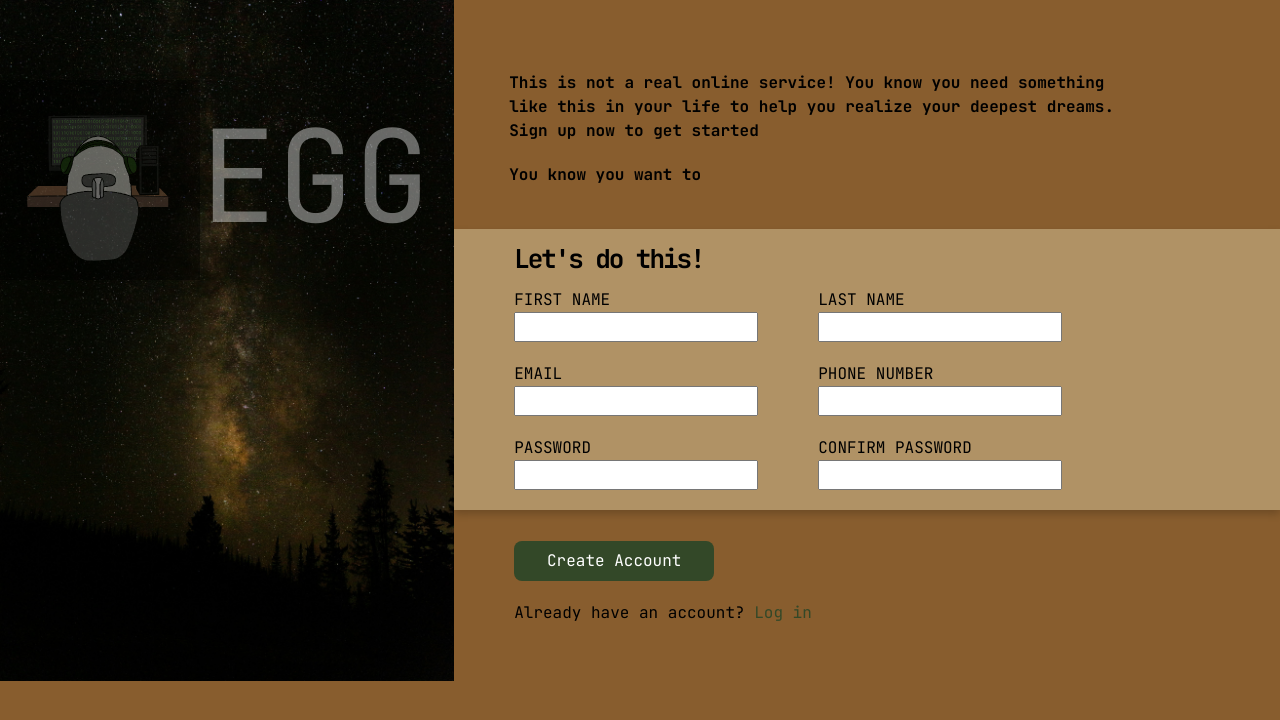
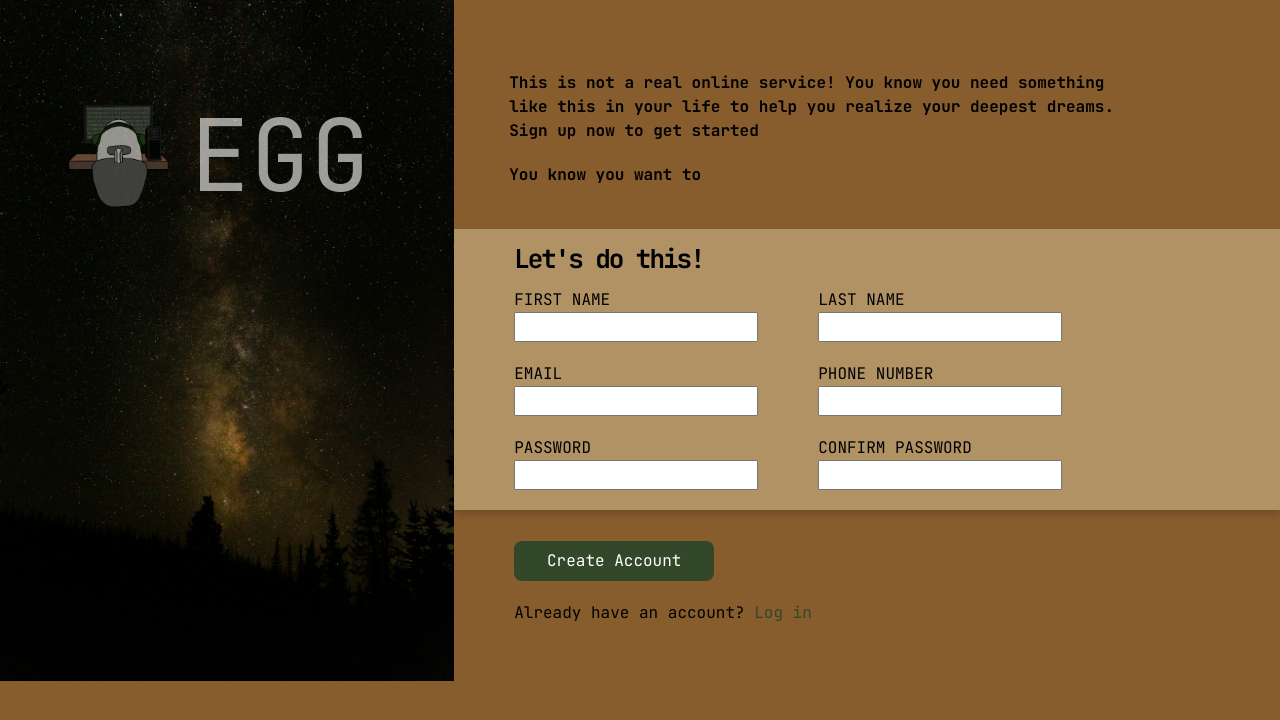
Before and after one commit to the-coding-egg/sign-up-form, a plain HTML site: page index.html in a window 1280 px wide. Drawn offline with Linux system fonts and the light colour scheme; a web font is replaced by a local one.

Commit message:
Completed 90%
Going to move onto the next portion of TOP

```diff
--- a/style.css
+++ b/style.css
@@ -96,16 +96,15 @@ h6 {
 .background_egg {
   position: absolute;
   inset-block-start: 80px;
-  height: auto;
-  max-width: 200px;
-  background-color: black;
-  opacity: 0.4;
+  inset-inline-start: 50px;
+  height: 140px;
   display: flex;
+  opacity: 0.6;
 }
 
 .background_egg>p {
   color: white;
-  font-size: 128px;
+  font-size: 100px;
 }
 
 .right_middle_third {
@@ -138,7 +137,10 @@ h6 {
   flex-direction: column;
   padding-left: 60px;
   padding-bottom: 20px;
-  transition: all 0.3s ease-in-out;
+}
+
+input:focus {
+  border-color: blue;
 }
 
 .right_bottom_third {
```
